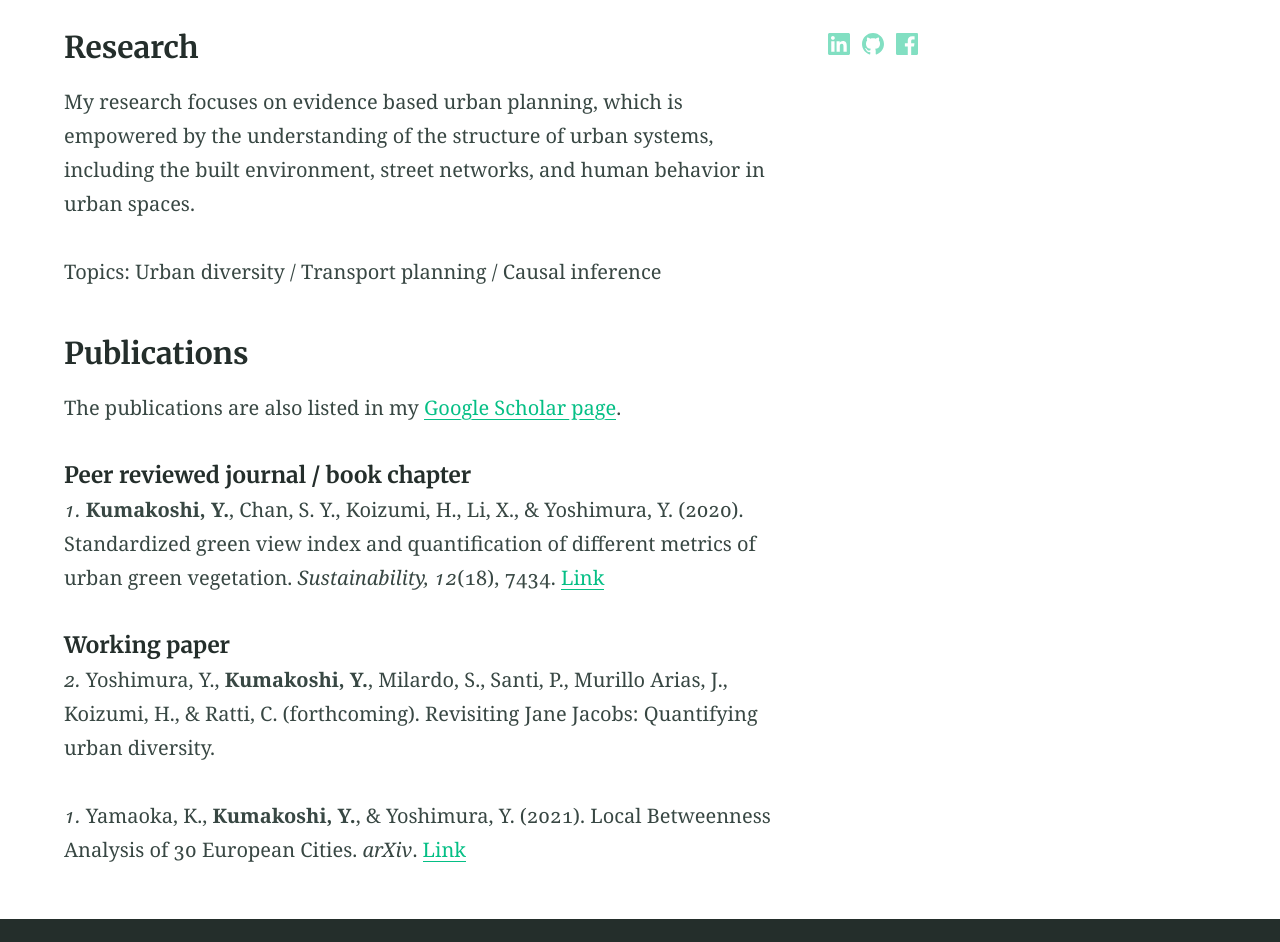
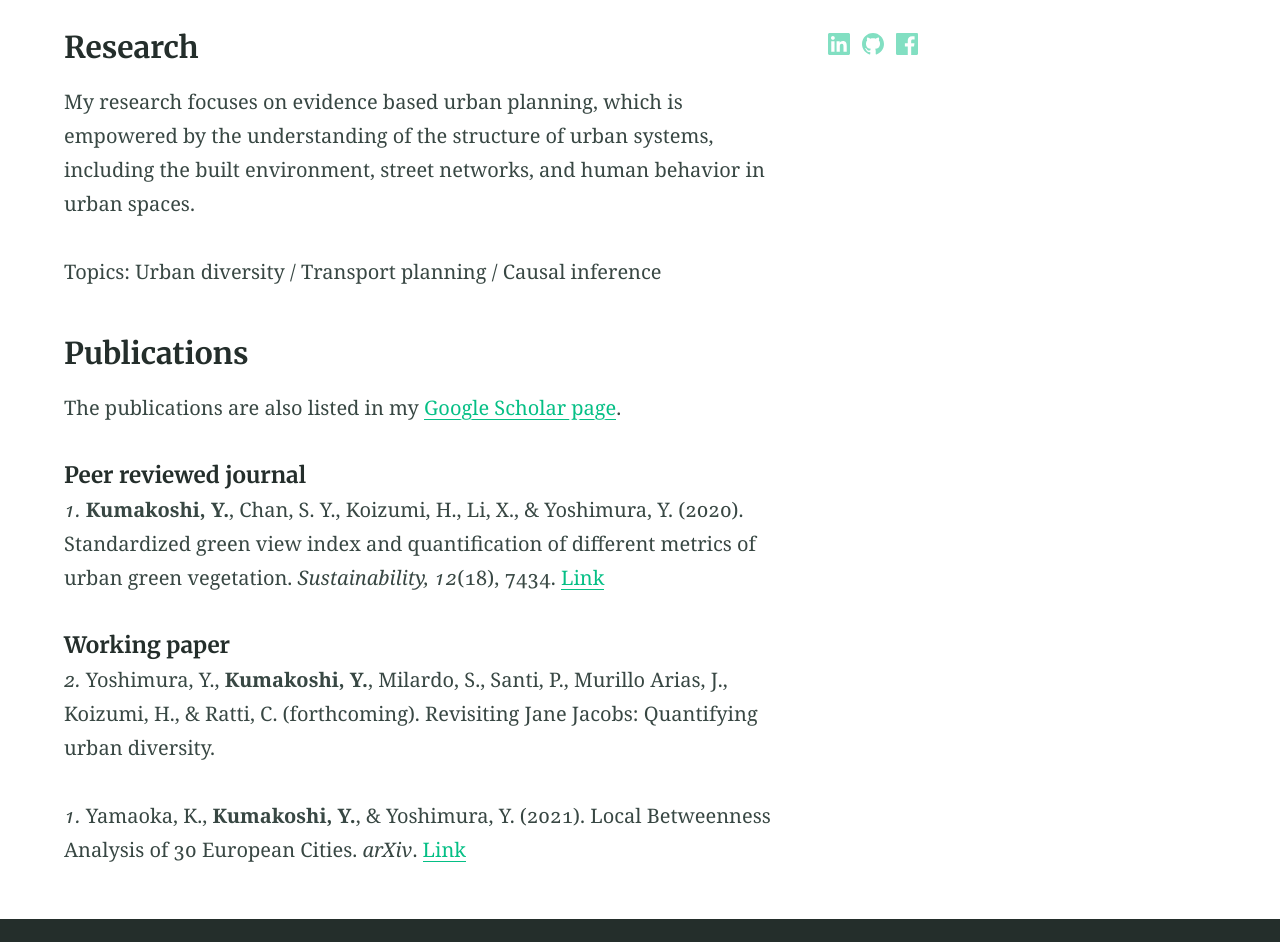
Before and after one commit to yusukekumakoshi/yusukekumakoshi.github.io, a Jekyll site: the page built from index.md, in a window 1280 px wide. Shown: the part 596-1538 px from the top of the page. Built offline with Jekyll 4.4.1, drawn with Linux system fonts in a browser that asks for light colours.

```diff
--- a/index.md
+++ b/index.md
@@ -21,16 +21,16 @@ My research focuses on evidence based urban planning, which is empowered by the
 Topics: Urban diversity / Transport planning / Causal inference
 
 ### Publications
-The publications are also listed in my [Google Scholar page](https://scholar.google.com/citations?user=-3U01zsAAAAJ).
+The publications are also listed in my [Google Scholar page](https://scholar.google.com/citations?user=-3U01zsAAAAJ){:target="_blank"}.
 
-##### Peer reviewed journal / book chapter
+##### Peer reviewed journal
 
-_1._ **Kumakoshi, Y.**, Chan, S. Y., Koizumi, H., Li, X., & Yoshimura, Y. (2020). Standardized green view index and quantification of different metrics of urban green vegetation. _Sustainability, 12_(18), 7434. [Link](https://www.mdpi.com/2071-1050/12/18/7434)
+_1._ **Kumakoshi, Y.**, Chan, S. Y., Koizumi, H., Li, X., & Yoshimura, Y. (2020). Standardized green view index and quantification of different metrics of urban green vegetation. _Sustainability, 12_(18), 7434. [Link](https://www.mdpi.com/2071-1050/12/18/7434){:target="_blank"}
 
 ##### Working paper
 _2._ Yoshimura, Y., **Kumakoshi, Y.**, Milardo, S., Santi, P., Murillo Arias, J., Koizumi, H., & Ratti, C. (forthcoming). Revisiting Jane Jacobs: Quantifying urban diversity.
 
-_1._ Yamaoka, K., **Kumakoshi, Y.**, & Yoshimura, Y. (2021). Local Betweenness Analysis of 30 European Cities. _arXiv_. [Link](https://arxiv.org/abs/2103.11437)
+_1._ Yamaoka, K., **Kumakoshi, Y.**, & Yoshimura, Y. (2021). Local Betweenness Analysis of 30 European Cities. _arXiv_. [Link](https://arxiv.org/abs/2103.11437){:target="_blank"}
 
 <!-- [{% include icon.html id="googlescholar" title="googlescholar" color="#4285F4" %}](https://scholar.google.com/citations?user=-3U01zsAAAAJ)
 [{% include icon.html id="github" title="github" color="#211F1F" %}](https://github.com/yusukekumakoshi)
```
Also changed, not shown: research.md (+5 -3 lines).
